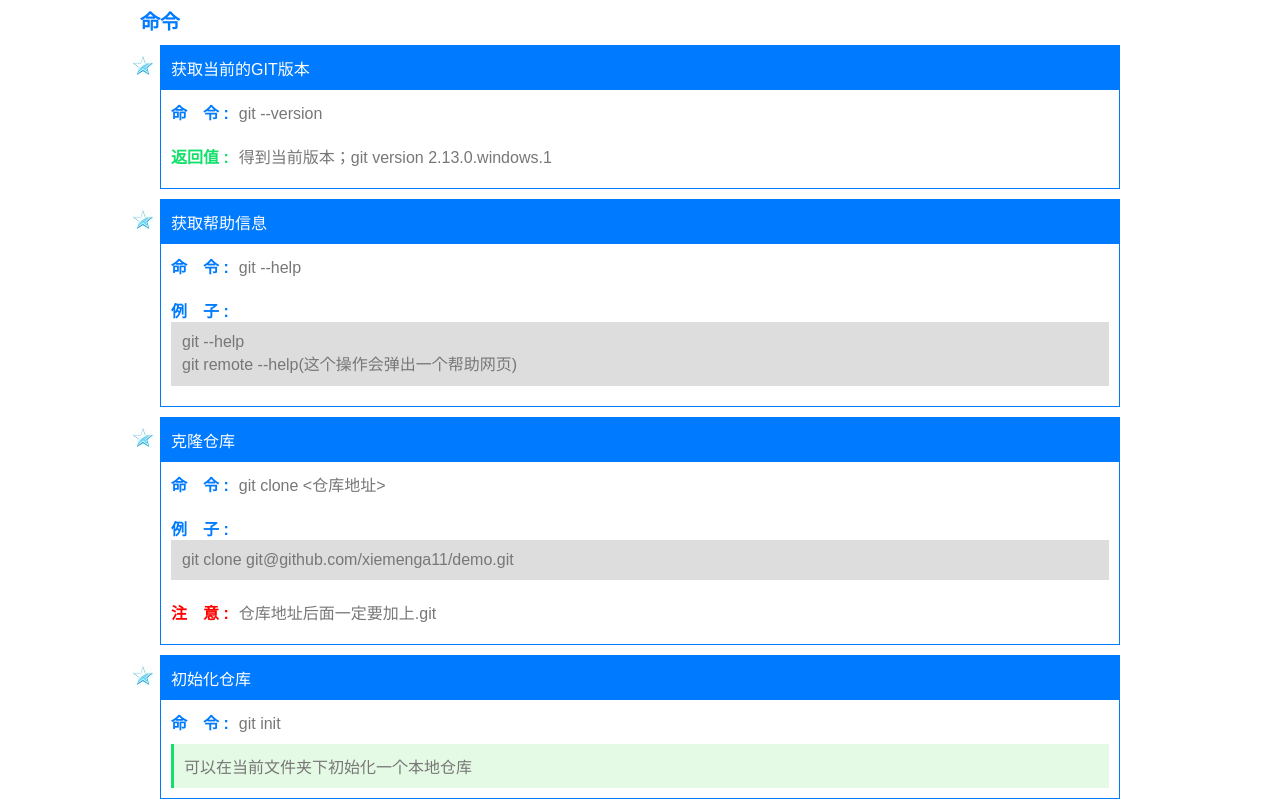
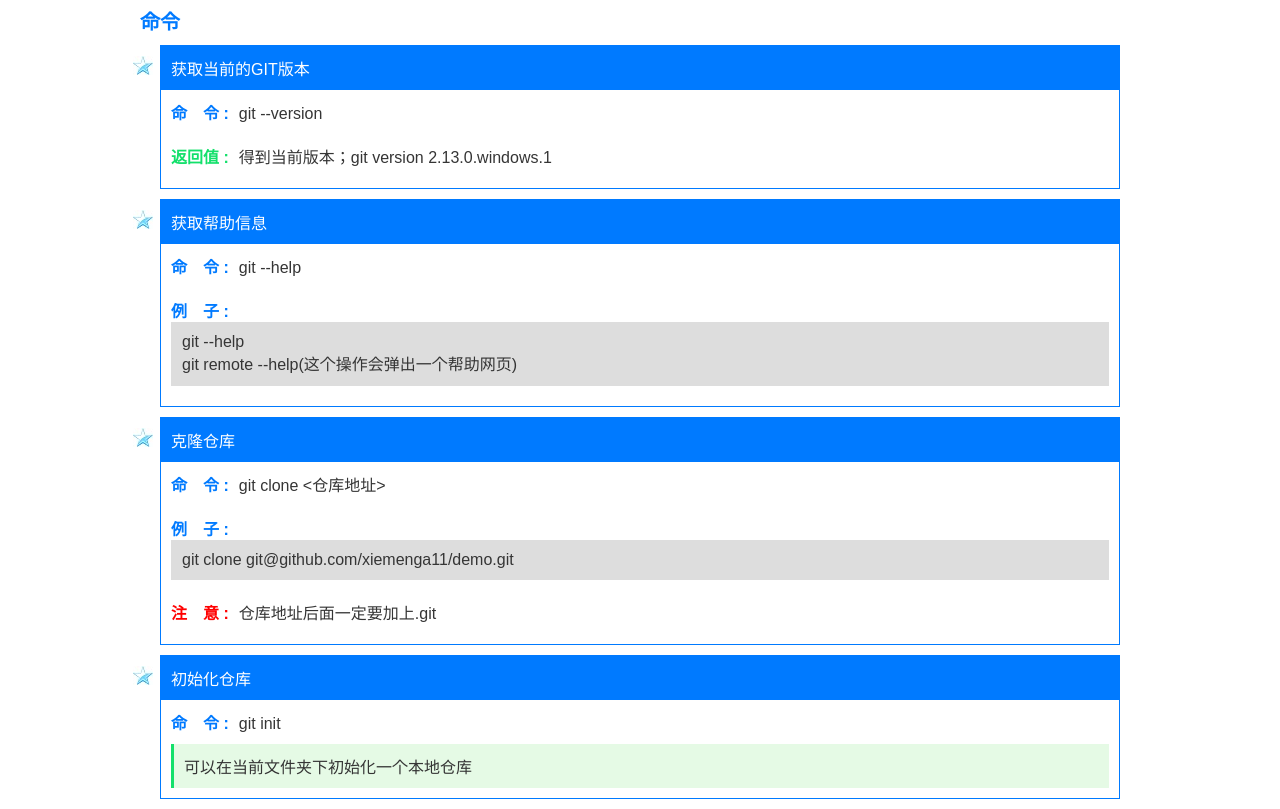
Before and after one commit to xiemenga11/demos, a plain HTML site: page git.html in a window 1280 px wide. Shown: the part 60-869 px from the top of the page. Drawn offline with Linux system fonts and the light colour scheme.

Commit message:
git.html is update

```diff
--- a/css/main.css
+++ b/css/main.css
@@ -3,7 +3,12 @@
 	margin:0;
 	text-decoration: none;
 	font-family: sans-serif;
-	color:#777;
+	color:#353535;
+	box-sizing:border-box;
+	-webkit-box-sizing:border-box;
+	-moz-box-sizing:border-box;
+	-ms-box-sizing:border-box;
+	-o-box-sizing:border-box;
 }
 .code{
 	background-color: #ddd;
@@ -34,6 +39,7 @@
 }
 #main,
 .main{
-	width:1000px;
+	width:98%;
+	max-width:1000px;
 	margin:0 auto;
 }
```
